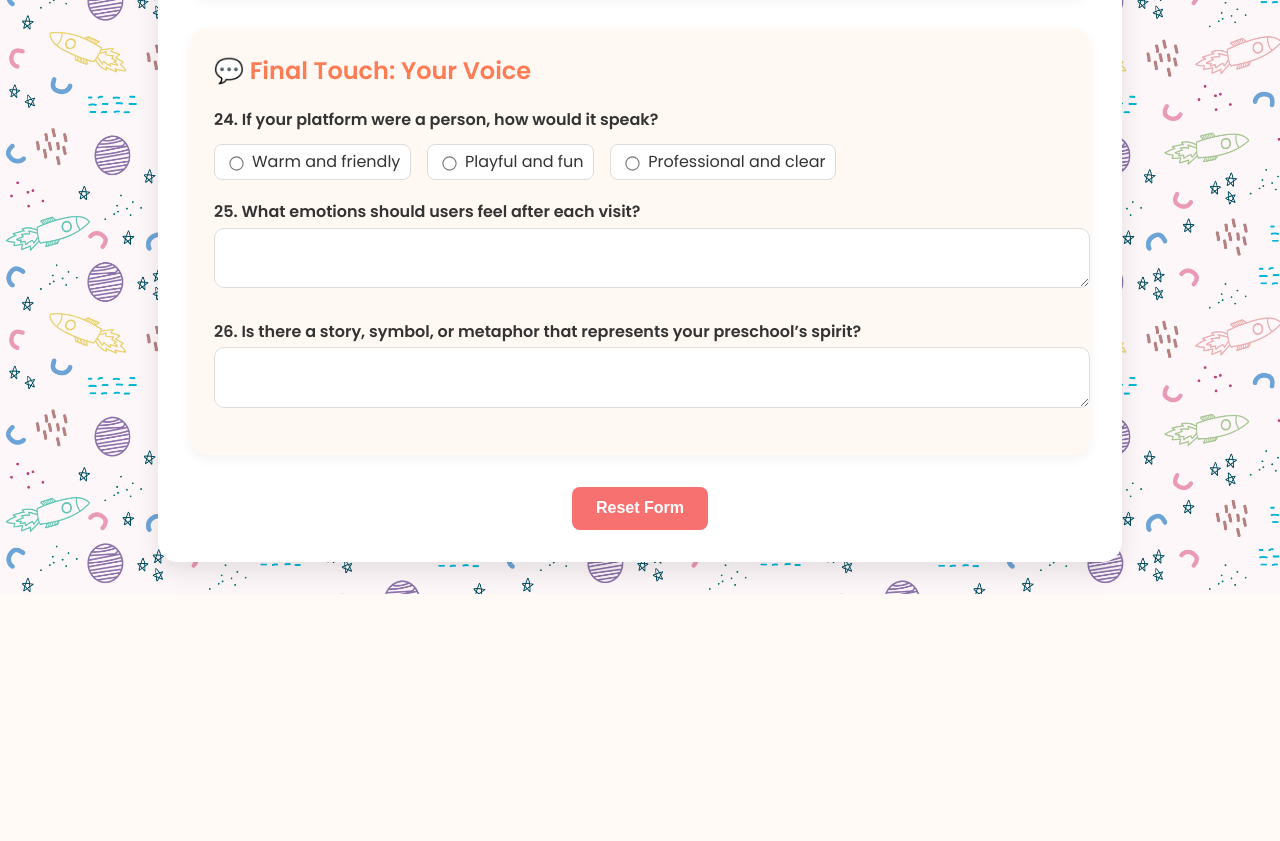
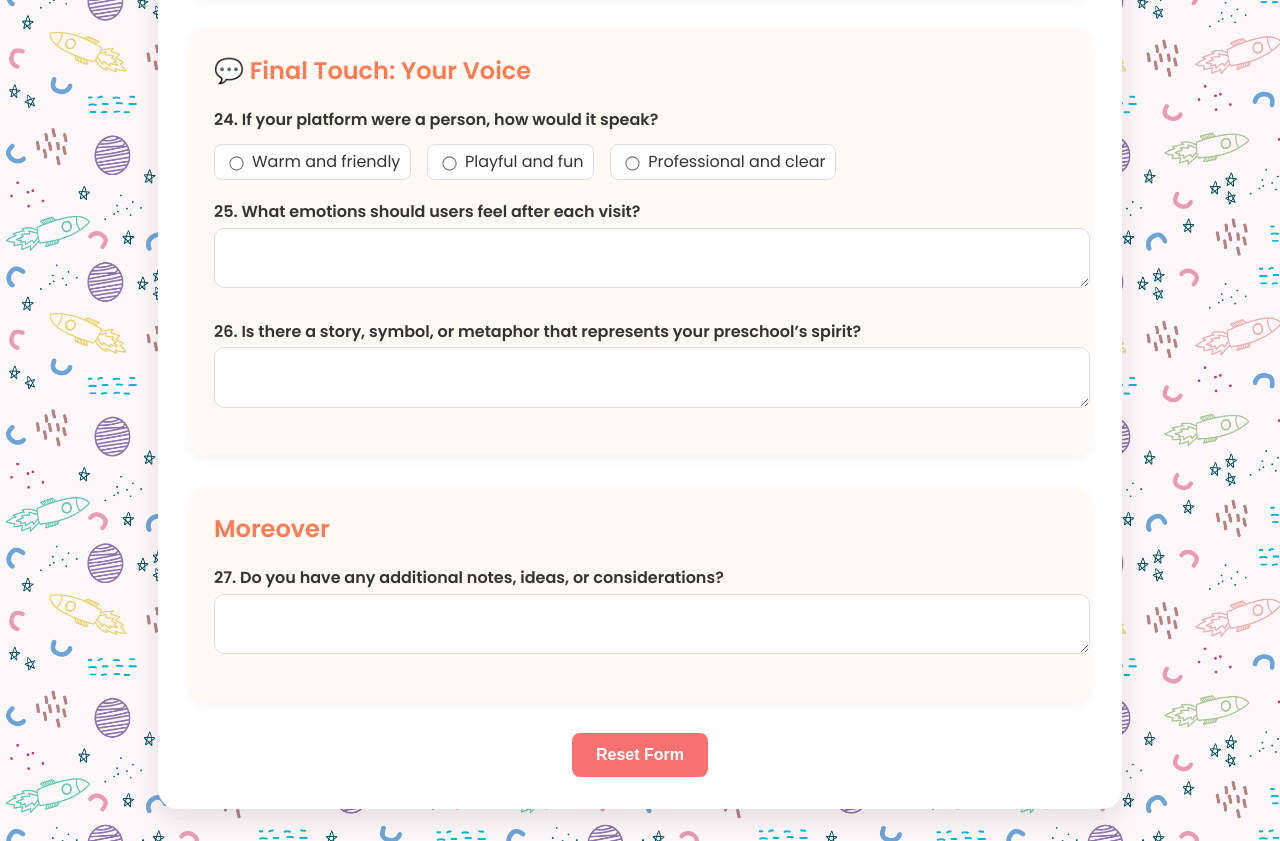
Before and after one commit to Mustafah22/Nursery, a plain HTML site: page index.html in a window 1280 px wide. Shown: the part 3681-4522 px from the top of the page. Before the commit the page ends 4275 px from the top, so only its background shows below. Drawn offline with Linux system fonts and the light colour scheme.

Commit message:
Update index.html

```diff
--- a/index.html
+++ b/index.html
@@ -298,6 +298,11 @@
 					<label>26. Is there a story, symbol, or metaphor that represents your preschool’s spirit?</label>
 					<textarea name="q26"></textarea>
 				</section>
+				<section>
+					<h2>Moreover</h2>
+					<label>27. Do you have any additional notes, ideas, or considerations?</label>
+					<textarea name="q27"></textarea>
+				</section>
 				<!-- Reset Button -->
 				<div class="form-actions" style="margin-top: 2rem; text-align: center;">
 					<button type="reset"
```
